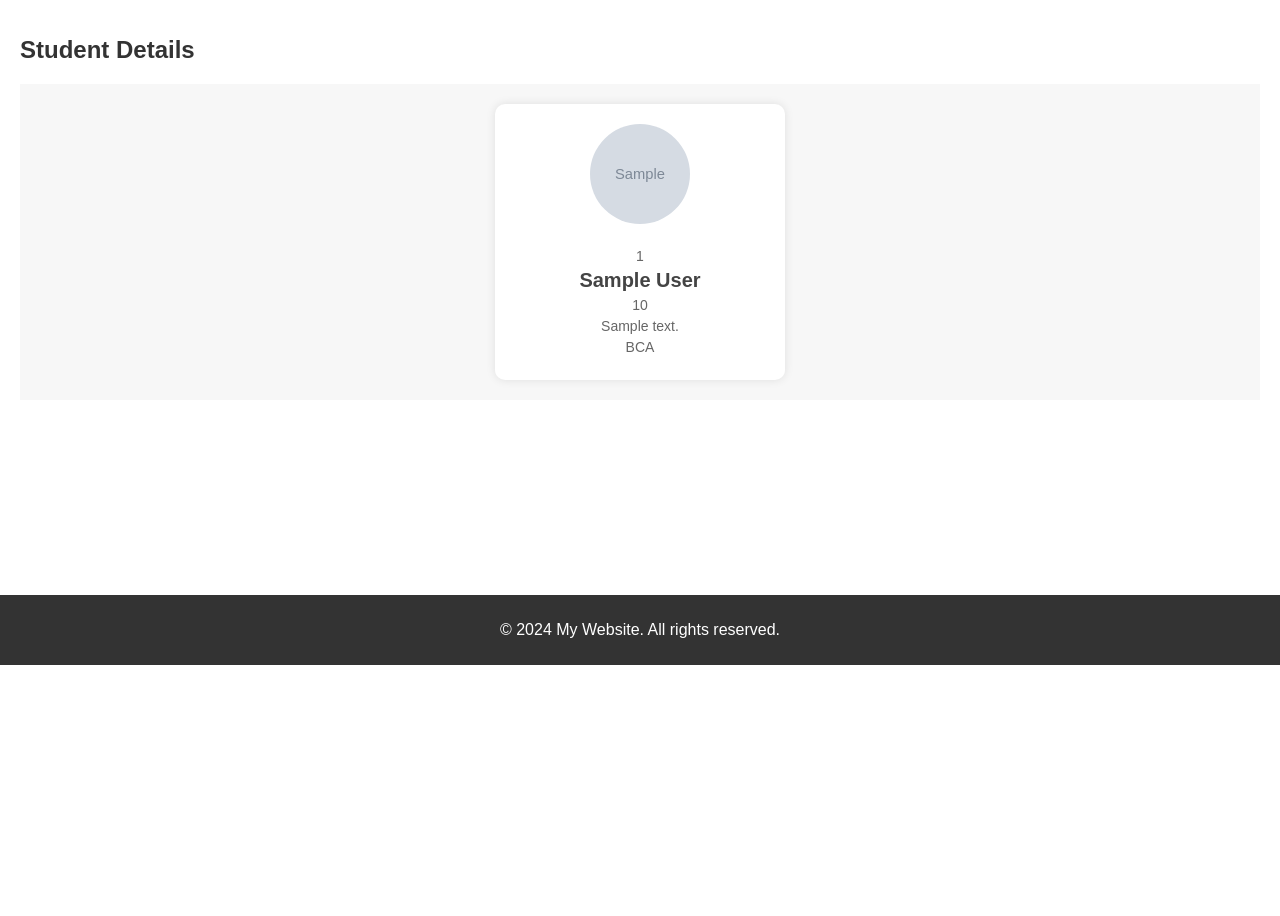
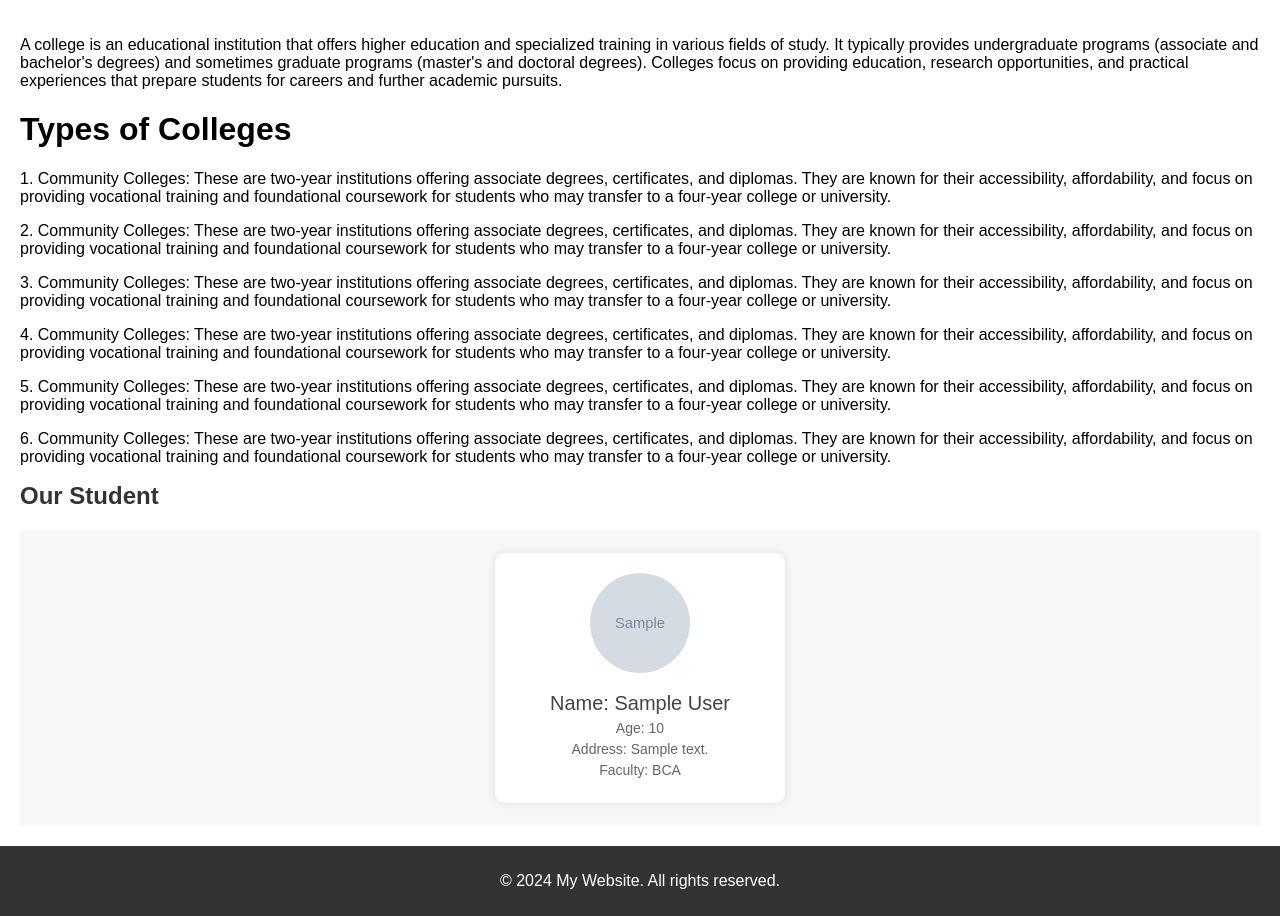
Before and after one commit to Sujan545/student-crud-django-templetes, a Django app: page /home/ in a window 1280 px wide. Shown: the part 135-1051 px from the top of the page. Before the commit the page ends 800 px from the top, so only its background shows below. Run offline with Django 5.2, Linux system fonts and the light colour scheme; tables that the repository leaves empty hold one stand-in row (values such as "Sample post"); grey boxes marked "Sample" are stand-in pictures.

```diff
--- a/app/templates/home.html
+++ b/app/templates/home.html
@@ -3,8 +3,17 @@
 {% block title %}Home{% endblock %}
 
 {% block content %}
+<p>A college is an educational institution that offers higher education and specialized training in various fields of study. It typically provides undergraduate programs (associate and bachelor's degrees) and sometimes graduate programs (master's and doctoral degrees). Colleges focus on providing education, research opportunities, and practical experiences that prepare students for careers and further academic pursuits.
 
-<h1 style="font-size: 24px; color: #333; margin-bottom: 20px;">Student Details</h1>
+</p>
+<h1>Types of Colleges</h1>
+<p>1. Community Colleges: These are two-year institutions offering associate degrees, certificates, and diplomas. They are known for their accessibility, affordability, and focus on providing vocational training and foundational coursework for students who may transfer to a four-year college or university.</p>
+<p>2. Community Colleges: These are two-year institutions offering associate degrees, certificates, and diplomas. They are known for their accessibility, affordability, and focus on providing vocational training and foundational coursework for students who may transfer to a four-year college or university.</p>
+<p>3. Community Colleges: These are two-year institutions offering associate degrees, certificates, and diplomas. They are known for their accessibility, affordability, and focus on providing vocational training and foundational coursework for students who may transfer to a four-year college or university.</p>
+<p>4. Community Colleges: These are two-year institutions offering associate degrees, certificates, and diplomas. They are known for their accessibility, affordability, and focus on providing vocational training and foundational coursework for students who may transfer to a four-year college or university.</p>
+<p>5. Community Colleges: These are two-year institutions offering associate degrees, certificates, and diplomas. They are known for their accessibility, affordability, and focus on providing vocational training and foundational coursework for students who may transfer to a four-year college or university.</p>
+<p>6. Community Colleges: These are two-year institutions offering associate degrees, certificates, and diplomas. They are known for their accessibility, affordability, and focus on providing vocational training and foundational coursework for students who may transfer to a four-year college or university.</p>
+<h1 style="font-size: 24px; color: #333; margin-bottom: 20px;"> Our Student</h1>
 <div style="font-family: Arial, sans-serif; background-color: #f7f7f7; margin: 0; padding: 20px; display: flex; flex-direction: row; align-items: center;flex-wrap:wrap; justify-content: center;">
 
 
@@ -12,15 +21,15 @@
     <div style="display: flex; flex-wrap:wrap;justify-content:center; gap: 20px;">
         <!-- Example card, repeat for each student -->
 
-        <div style="background-color: #ffffff; border-radius: 10px; box-shadow: 0 0 10px rgba(0, 0, 0, 0.1); padding: 20px; width: 250px; text-align: center;">
+        <div style="background-color: #ffffff; border-radius: 10px; box-shadow: 0 0 10px rgba(0, 0, 0, 0.1); padding: 20px; width: 250px; text-align: center;margin: 3px;">
             {% if std.image %}
                  <img src="{{ std.image.url }}" alt="Student Image" style="width: 100px; height: 100px; border-radius: 50%; object-fit: cover; margin-bottom: 15px;">
             {% endif %}
-            <p style="font-size: 14px; color: #666; margin: 5px 0;">{{std.id}}</p>
-            <h3 style="font-size: 20px; color: #444; margin: 0;">{{std.name}}</h3>
-            <p style="font-size: 14px; color: #666; margin: 5px 0;">{{std.age}}</p>
-            <p style="font-size: 14px; color: #666; margin: 5px 0;">{{std.address}}</p>
-            <p style="font-size: 14px; color: #666; margin: 5px 0;">{{std.faculty}}</p>
+
+            <p style="font-size: 20px; color: #444; margin: 0;">Name: {{std.name}}</p>
+            <p style="font-size: 14px; color: #666; margin: 5px 0;"> Age: {{std.age}}</p>
+            <p style="font-size: 14px; color: #666; margin: 5px 0;"> Address: {{std.address}}</p>
+            <p style="font-size: 14px; color: #666; margin: 5px 0;">Faculty: {{std.faculty}}</p>
 
         </div>
         <!-- Repeat above block for each student -->
```
